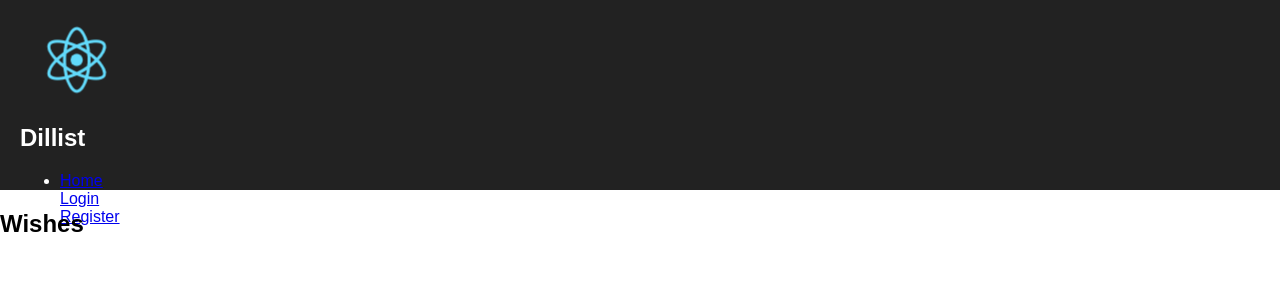
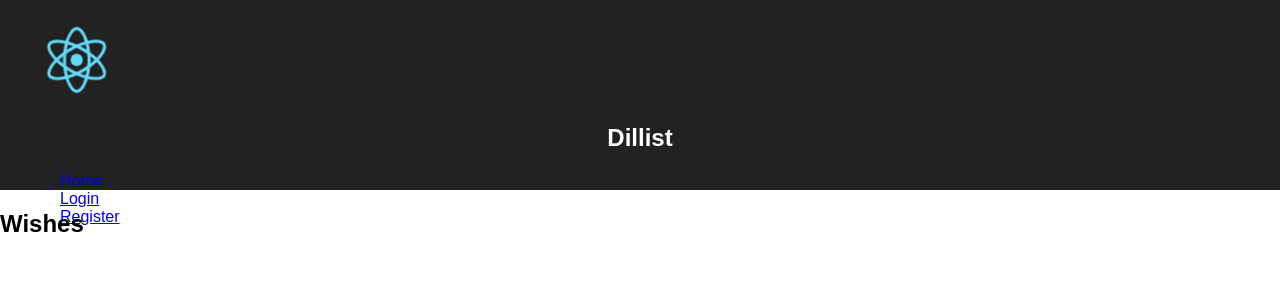
Before and after one commit to HyperElephant/dillistweb, a React (Create React App) app: page /home in a window 1280 px wide. Shown: the top 300 px of the page. Built offline with nearby package versions, Linux system fonts and the light colour scheme.

Commit message:
Added Title Style

```diff
--- a/src/App.css
+++ b/src/App.css
@@ -16,6 +16,10 @@
 
 .App-intro {
   font-size: large;
+}
+
+.App-title {
+  text-align: center;
 }
 
 @keyframes App-logo-spin {
@@ -41,3 +45,7 @@
   width: 200px;
   background-color:  gray;
 }
+
+.header-list {
+  list-style: none;
+}
--- a/src/Components/Header.js
+++ b/src/Components/Header.js
@@ -8,9 +8,9 @@ class Header extends Component {
     return (
         <div className="App-header">
           <img src={logo} className="App-logo" alt="logo" />
-          <h2>Dillist</h2>
+          <h2 className="App-title">Dillist</h2>
           <nav>
-            <ul>
+            <ul className="header-list">
               <li><Link to='/home'>Home</Link></li>
               <li><Link to='/login'>Login</Link></li>
               <li><Link to='/register'>Register</Link></li>
```
